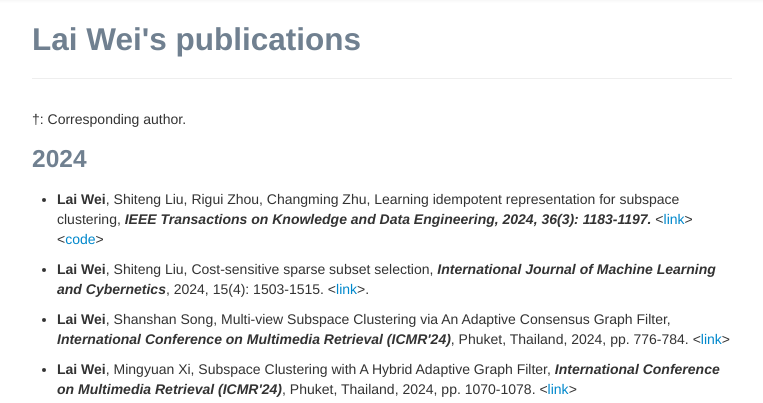
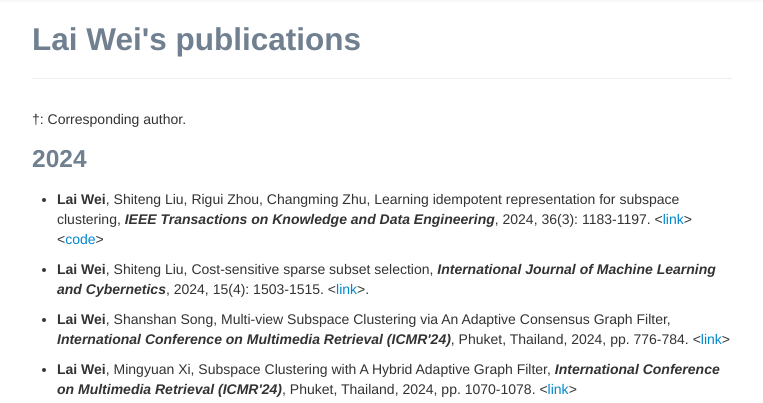
Before and after one commit to weilyshmtu/weilyshmtu.github.io, a Jekyll site: the page built from pages/pubs.md, in a window 1280 px wide and 900 px high. Shown: the part 43-446 px from the top of the window, without its empty margins (258-1021 px from the left). Built offline with Jekyll 4.4.1, drawn with Linux system fonts in a browser that asks for light colours.

Commit message:
Update pubs.md

```diff
--- a/pages/pubs.md
+++ b/pages/pubs.md
@@ -7,7 +7,7 @@ title: Lai Wei's publications
 &dagger;: Corresponding author.
 
 ### 2024
-<ul> <li> <b>Lai Wei</b>, Shiteng Liu, Rigui Zhou, Changming Zhu, Learning idempotent representation for subspace clustering, <i><b>IEEE Transactions on Knowledge and Data Engineering, 2024, 36(3): 1183-1197.</b></i> <<a href="https://doi.org/10.1109/TKDE.2023.3303343">link</a>> <<a href="https://github.com/weilyshmtu/Learning-idempotent-representation-for-subspace-segmentation">code</a>> </li></ul>
+<ul> <li> <b>Lai Wei</b>, Shiteng Liu, Rigui Zhou, Changming Zhu, Learning idempotent representation for subspace clustering, <i><b>IEEE Transactions on Knowledge and Data Engineering</b></i>, 2024, 36(3): 1183-1197. <<a href="https://doi.org/10.1109/TKDE.2023.3303343">link</a>> <<a href="https://github.com/weilyshmtu/Learning-idempotent-representation-for-subspace-segmentation">code</a>> </li></ul>
 
 <ul> <li> <b>Lai Wei</b>, Shiteng Liu, Cost-sensitive sparse subset selection, <i><b>International Journal of Machine Learning and Cybernetics</b></i>, 2024, 15(4): 1503-1515. <<a href="https://10.1007/s13042-023-01979-3">link</a>>.</li></ul>
 
```
